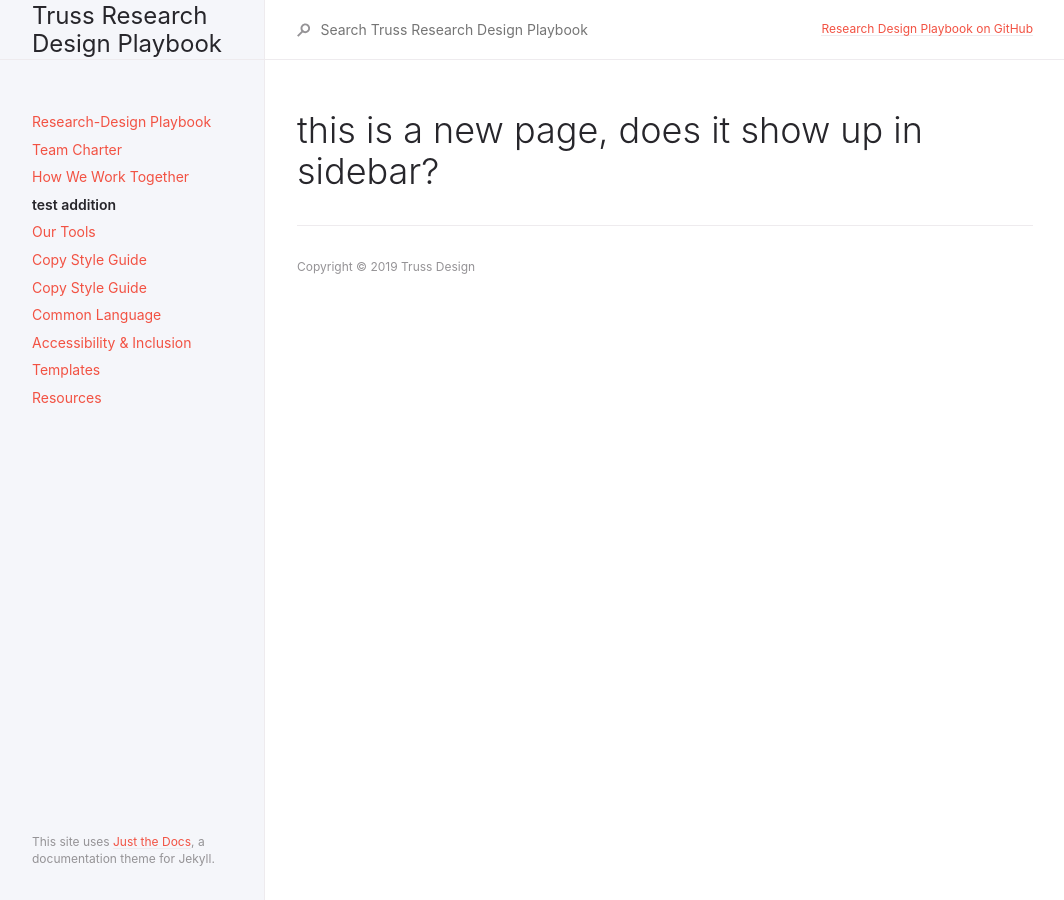
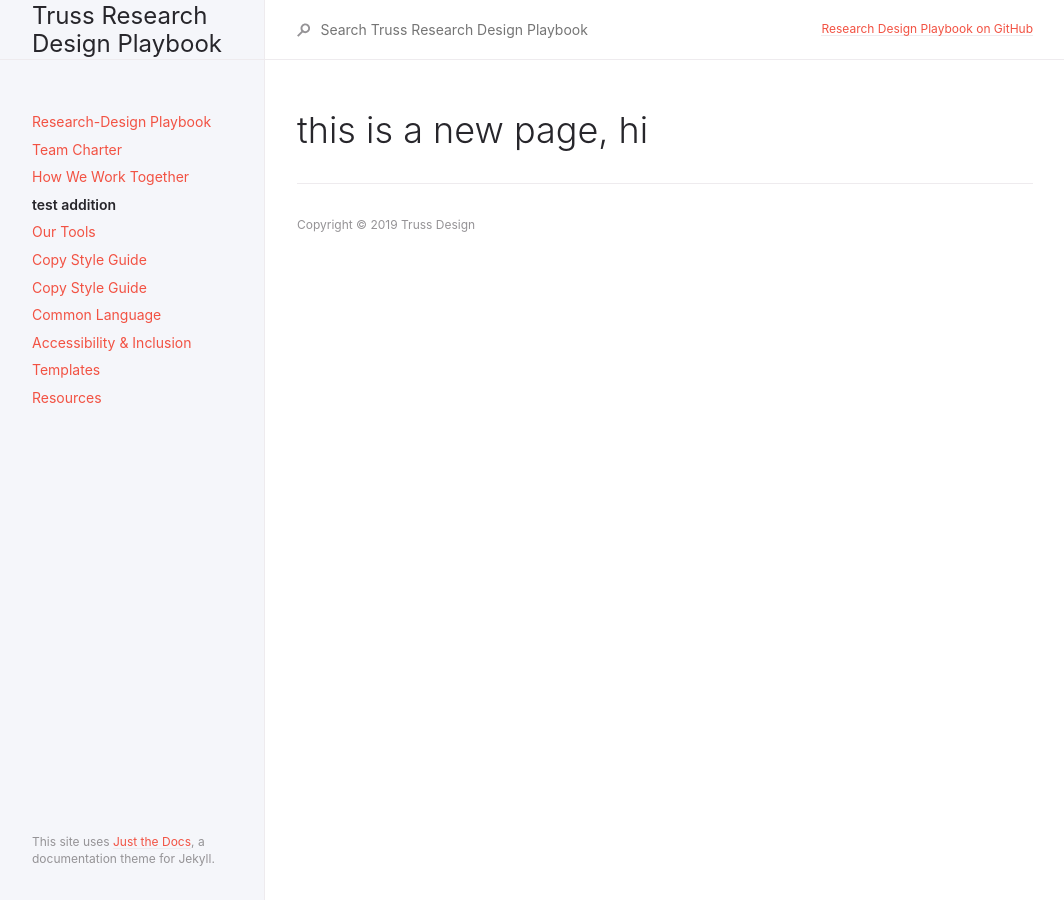
Before and after one commit to trussworks/research-design-playbook, a Jekyll site: the page built from docs/test-addition.md, in a window 1280 px wide. Shown: the whole page, without its empty margins (107-1171 px from the left). Built offline with Jekyll 4.4.1, drawn with Linux system fonts in a browser that asks for light colours.

Commit message:
Update test-addition.md

```diff
--- a/docs/test-addition.md
+++ b/docs/test-addition.md
@@ -4,4 +4,4 @@ title: test addition
 nav_order: 3
 ---
 
-# this is a new page, does it show up in sidebar?
+# this is a new page, hi
```
